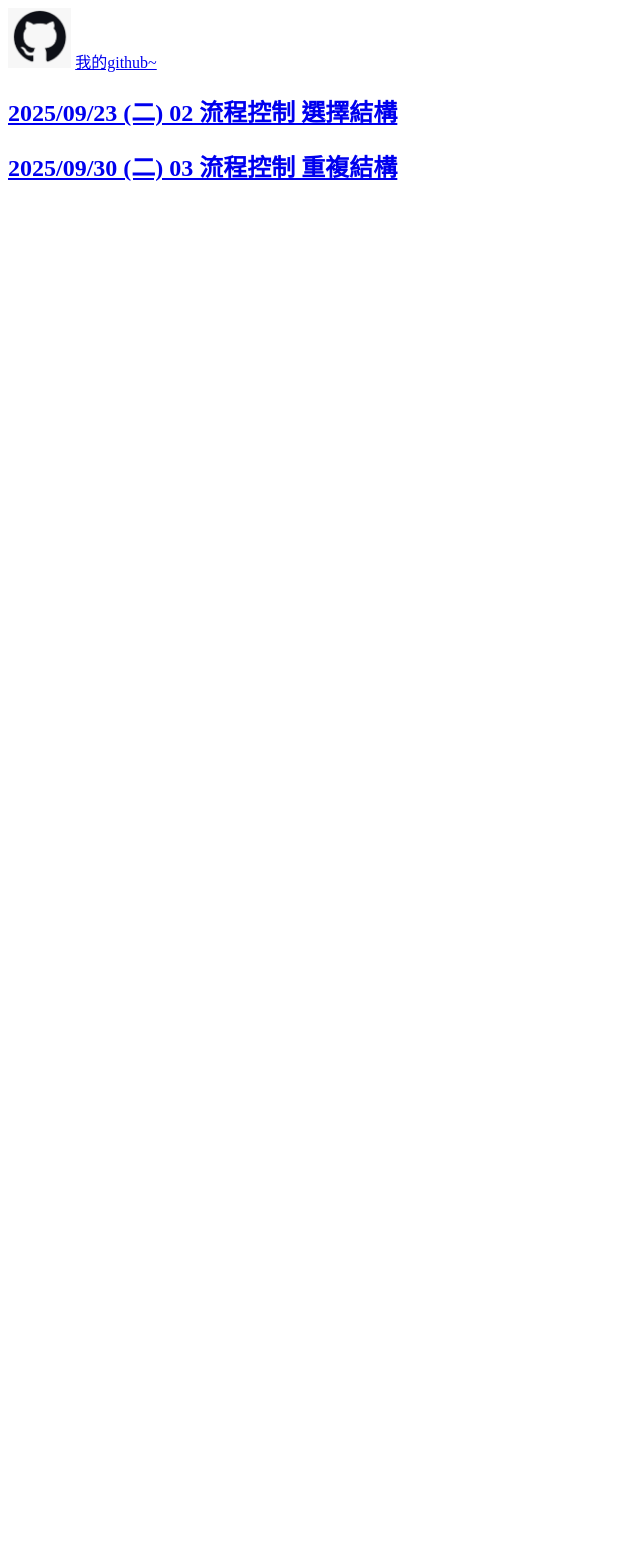
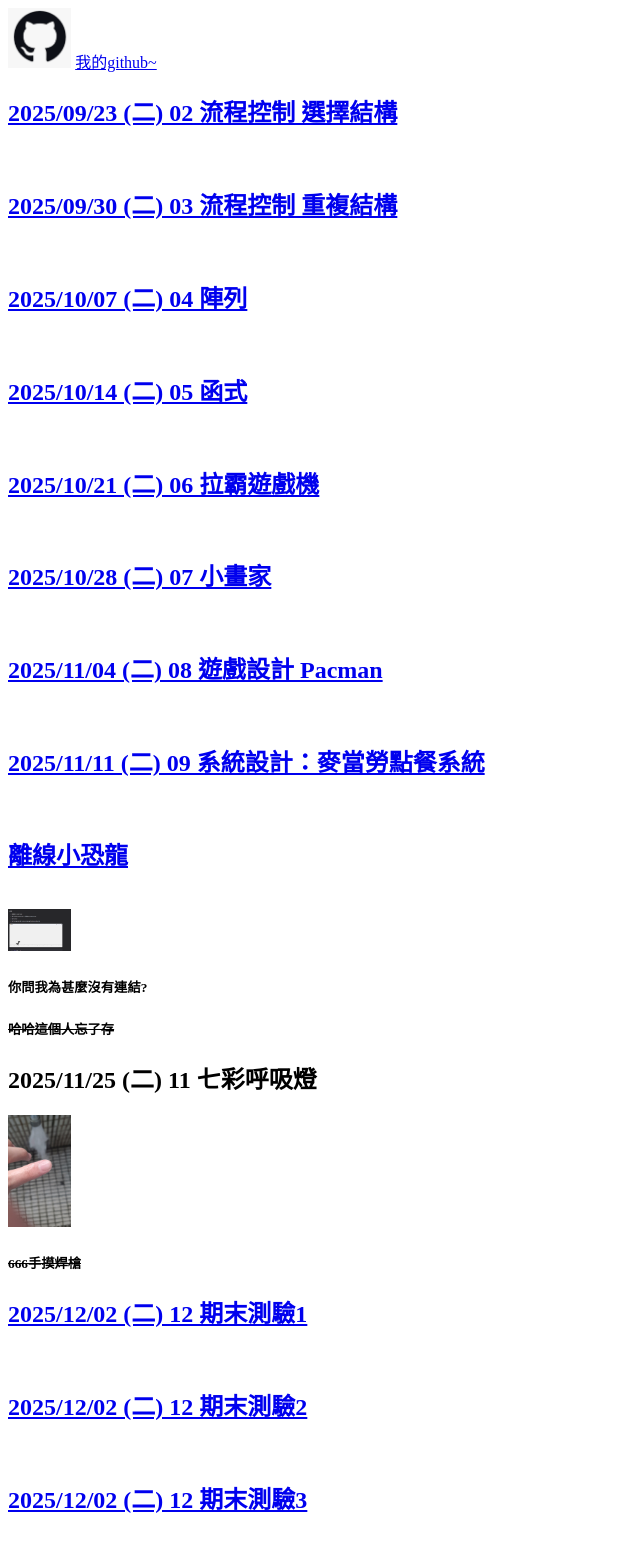
Before and after one commit to euueehus/noa-, a Flask app: page /calss in a window 1280 px wide. Shown: the whole page, without its empty margins (0-640 px from the left). Before the commit the page ends 181 px from the top, so only its background shows below. Run offline with Flask 2, Linux system fonts and the light colour scheme.

Commit message:
class_new

```diff
--- a/templates/calss.html
+++ b/templates/calss.html
@@ -40,7 +40,19 @@
 <body>
     <img src="/static/git_logo.jpg" alt="logo">
     <a href="https://github.com/euueehus">我的github~</a>
-    <h2><a href="https://github.com/euueehus/class-2-colulator-bmi">2025/09/23 (二) 02 流程控制 選擇結構</a></h2>
-    <h2><a href="https://github.com/euueehus/loop-">2025/09/30 (二) 03 流程控制 重複結構</a></h2>
-
+    <h2><a href="https://github.com/euueehus/class-2-colulator-bmi">2025/09/23 (二) 02 流程控制 選擇結構</a></h2><br>
+    <h2><a href="https://github.com/euueehus/loop-">2025/09/30 (二) 03 流程控制 重複結構</a></h2><br>
+    <h2><a href="https://github.com/euueehus/SONG">2025/10/07 (二) 04 陣列</a></h2><br>
+    <h2><a href="https://github.com/euueehus/train-tick">2025/10/14 (二) 05 函式</a></h2><br>
+    <h2><a href="https://github.com/euueehus/barrrrrrrr">2025/10/21 (二) 06 拉霸遊戲機</a></h2><br>
+    <h2><a href="https://github.com/euueehus/pan">2025/10/28 (二) 07 小畫家</a></h2><br>
+    <h2><a href="https://github.com/euueehus/pppppp">2025/11/04 (二) 08 遊戲設計 Pacman</a></h2><br>
+    <h2><a href="https://github.com/euueehus/menu">2025/11/11 (二) 09 系統設計：麥當勞點餐系統</a></h2><br>
+    <h2><a href="https://github.com/euueehus/train-tick">離線小恐龍</a></h2><br>
+    <img src="/static/di.jpg" alt="cute">
+    <h5>你問我為甚麼沒有連結?</h5><del><h5>哈哈這個人忘了存</h5></del>
+    <h2>2025/11/25 (二) 11 七彩呼吸燈</h2><img src="/static/hand_bad.jpg"" alt="hand"><del><h5>666手摸焊槍</h5></del>
+    <h2><a href="https://github.com/euueehus/test1">2025/12/02 (二) 12 期末測驗1</a></h2><br>
+    <h2><a href="https://github.com/euueehus/test2">2025/12/02 (二) 12 期末測驗2</a></h2><br>
+    <h2><a href="https://github.com/euueehus/test3">2025/12/02 (二) 12 期末測驗3</a></h2><br>
 </body>
```
Also changed, not shown: static/di.jpg (added), static/hand_bad.jpg (added).
